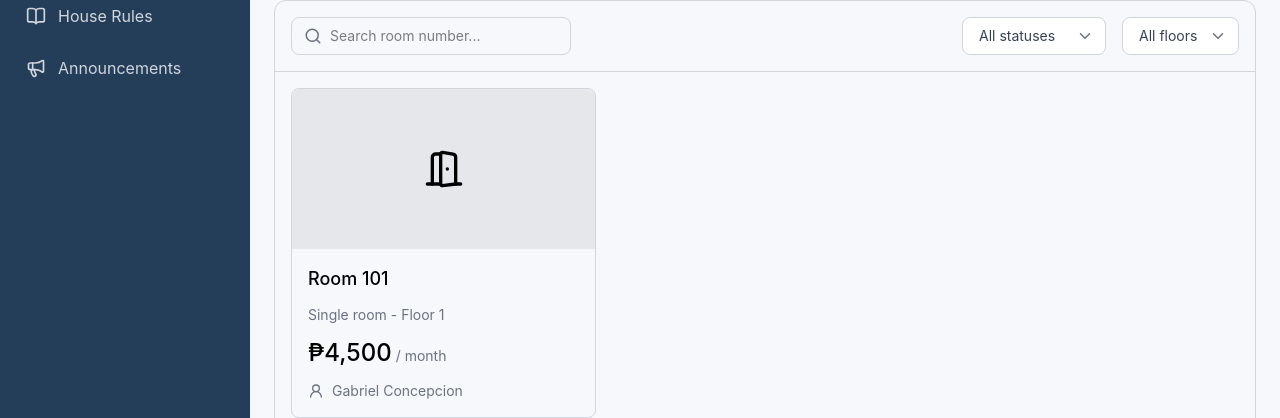
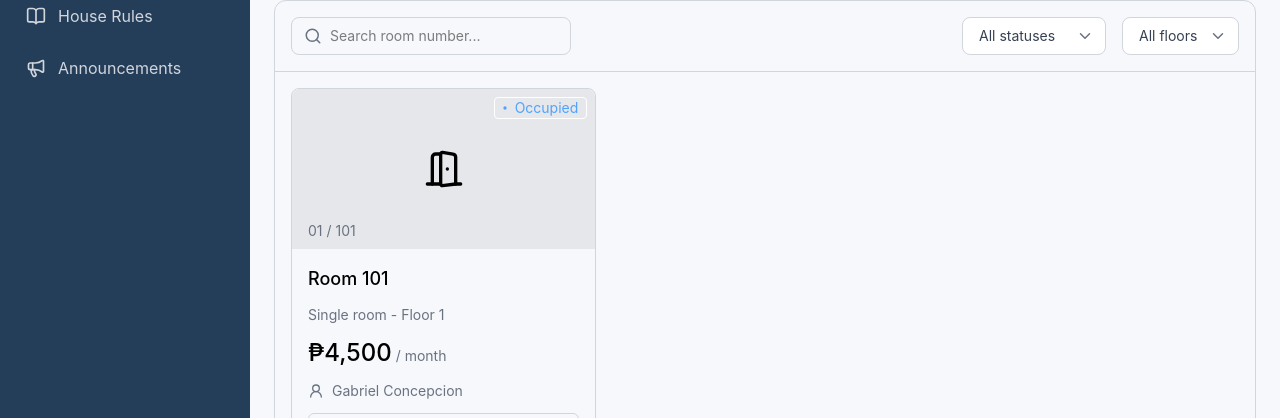
Before and after one commit to Code-W-Gab/ApartRent, a React (Vite) app in the folder frontend/: page /rooms in a window 1280 px wide. Shown: the part 382-800 px from the top of the page. Built offline with nearby package versions, Linux system fonts and the light colour scheme.

Commit message:
feat(admin): add status, view details btn, floor number and rooom number in each room

```diff
--- a/frontend/src/pages/admin/RoomsPage.tsx
+++ b/frontend/src/pages/admin/RoomsPage.tsx
@@ -1,4 +1,4 @@
-import { BuildingComplex, DoorOpen, Plus, Search, UserRound, UsersRound, Wrench } from "lucide-react"
+import { ArrowRight, BuildingComplex, DoorOpen, Dot, Plus, Search, UserRound, UsersRound, Wrench } from "lucide-react"
 import AdminLayout from "../../components/layout/AdminLayout"
 import Dropdown from "../../components/common/dropdown"
 import type React from "react"
@@ -91,10 +91,15 @@ export default function RoomsPage() {
                 </div>
               </div>
 
-              <div className="p-4 grid grid-cols-3 gap-4 ">
+              <div className="p-4 grid grid-cols-3 gap-4 border-b border-gray-300">
                 <div className="border border-gray-300 rounded-lg">
-                  <div className="flex items-center justify-center h-40 bg-gray-200 rounded-tl-lg rounded-tr-lg">
+                  <div className="relative flex items-center justify-center h-40 bg-gray-200 rounded-tl-lg rounded-tr-lg">
                     <DoorOpen size={40}/>
+                    <div className="absolute top-2 right-2 flex items-center text-sm text-blue-400 border border-white pr-2 rounded-sm">
+                      <Dot size={20}/>
+                      <span>Occupied</span>
+                    </div>
+                    <div className="absolute bottom-2 left-4 text-sm text-gray-500">01 / 101</div>
                   </div>
                   <div className="p-4 space-y-3">
                     <h1 className="text-lg font-medium">Room 101</h1>
@@ -107,9 +112,17 @@ export default function RoomsPage() {
                       <UserRound size={16}/>
                       <span>Gabriel Concepcion</span>
                     </div>
+                    <button className="flex items-center justify-between w-full border border-gray-300 text-gray-700 px-3 py-1.5 rounded-md cursor-pointer hover:border-gray-500">
+                      <span>View details</span>
+                      <ArrowRight size={18}/>
+                    </button>
                   </div>
                 </div>
               </div>
+
+              <div>hasdhas</div>
+
+
             </div>
           </section>
         </div>
```
